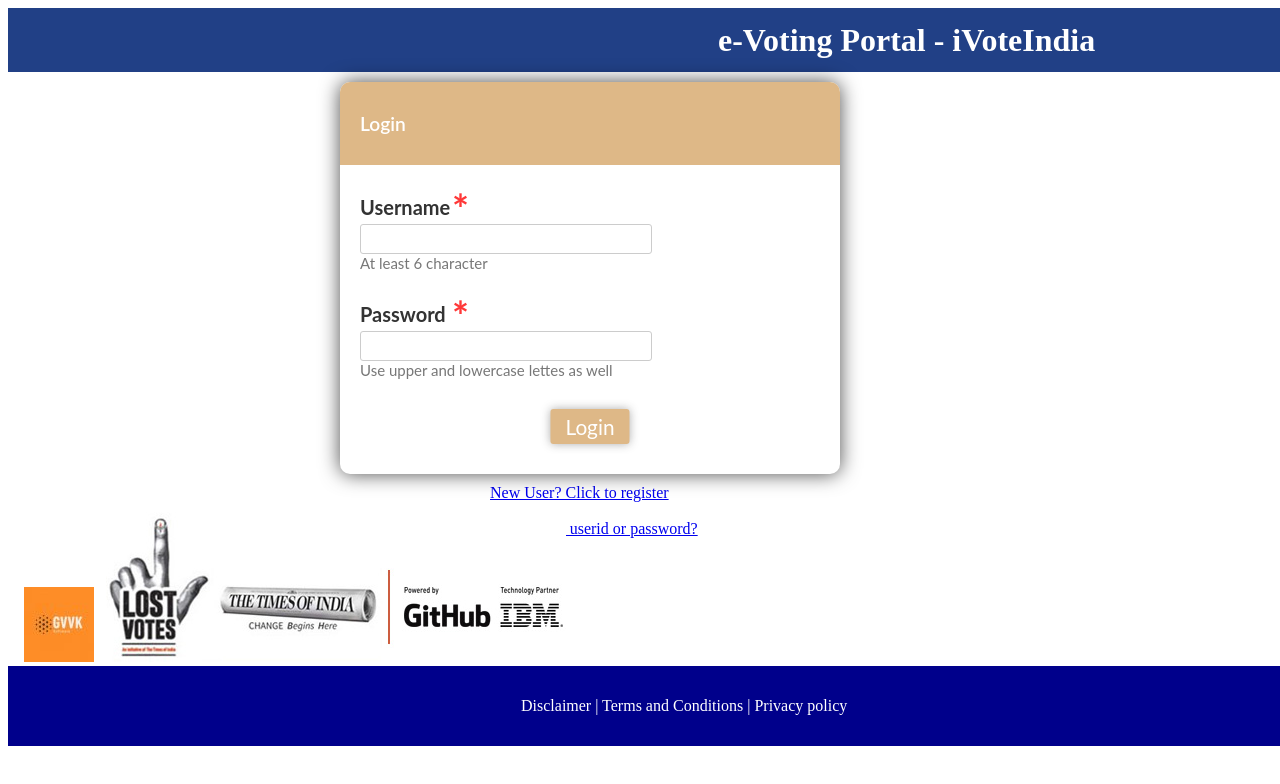
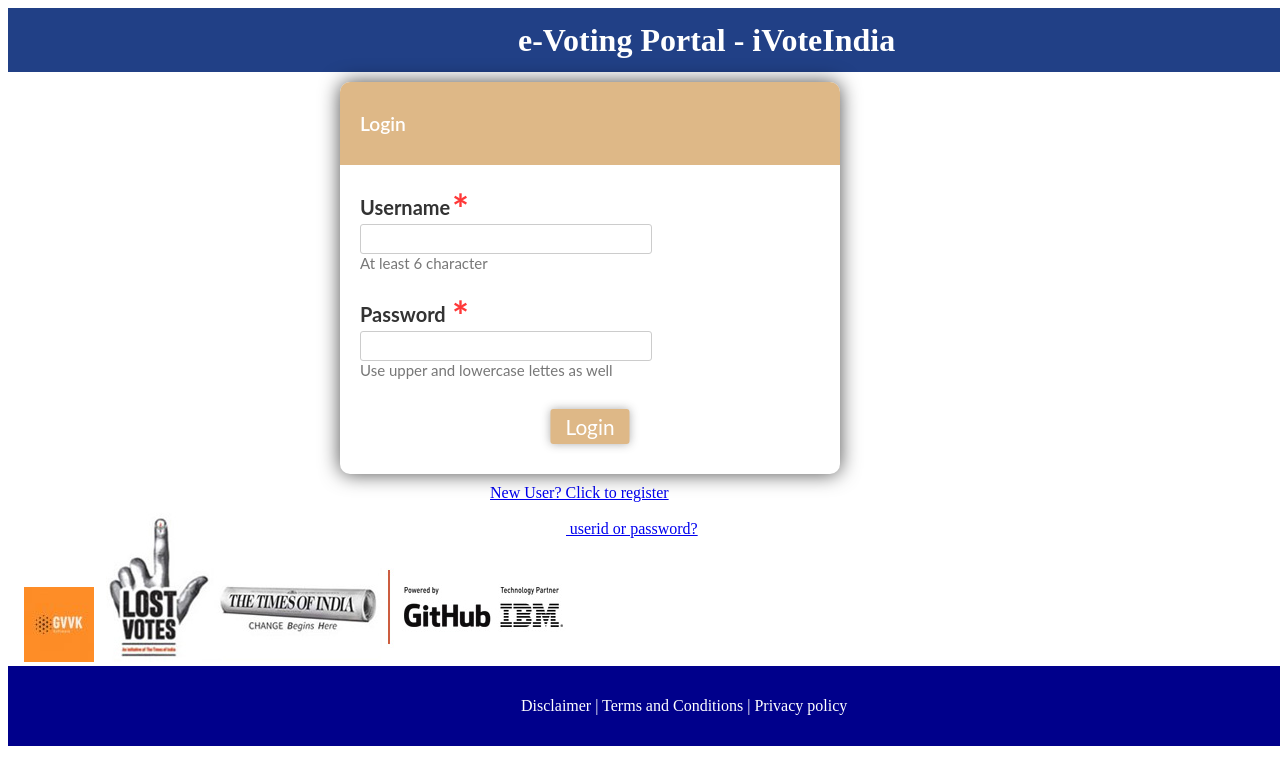
Before and after one commit to githubmpk/iVoteIndiaFrontEnd, an Angular app: page /#/login in a window 1280 px wide. Shown: the top 784 px of the page. Built offline with nearby package versions, Linux system fonts and the light colour scheme.

Commit message:
dist and git ignore modified

```diff
--- a/src/app/components/layouts/header/header.component.html
+++ b/src/app/components/layouts/header/header.component.html
@@ -9,7 +9,7 @@
 <mat-toolbar id="topNav" fxLayout="column" fxFlex>
     <mat-toolbar-row id="navBar" fxLayout="row" fxFlex>
       <div id="text" fxLayout="column" style="display: inline-block; padding-left: 10px;">
-        <h1 style="padding-left: 700px;">e-Voting Portal - iVoteIndia</h1>
+        <h1 style="padding-left: 500px;">e-Voting Portal - iVoteIndia</h1>
       </div>
     </mat-toolbar-row>
   </mat-toolbar>
```
Also changed, not shown: 21 other files (tests, documents, lock files or other folders).
